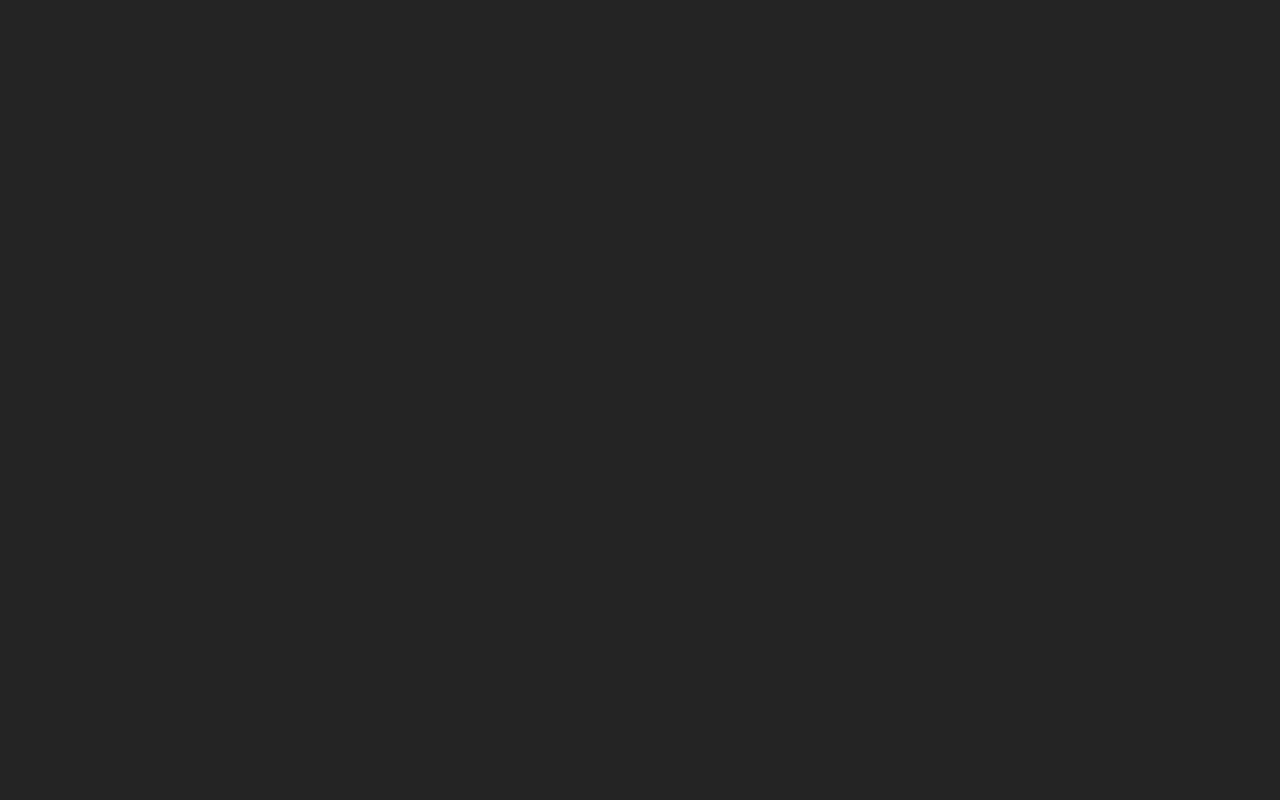
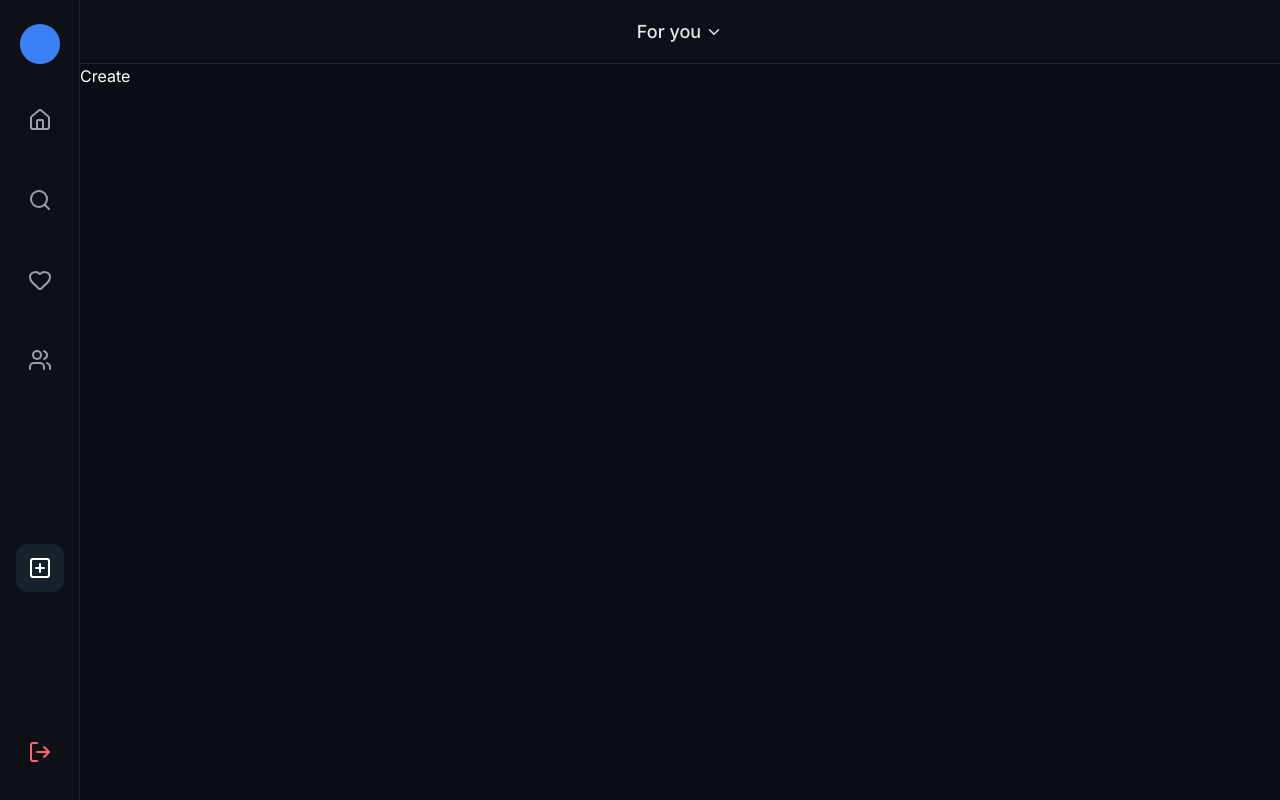
Before and after one commit to qadeptrai123/soichicity, a React (Vite) app in the folder frontend/: page /create in a window 1280 px wide. Before the commit this address had no page. Built offline with nearby package versions, Linux system fonts and the light colour scheme.

Commit message:
SOIC-28: Sidebar + Topbar + kết hợp vào các screen

```diff
--- a/frontend/src/App.tsx
+++ b/frontend/src/App.tsx
@@ -1,23 +1,92 @@
+// import { BrowserRouter, Routes, Route } from 'react-router-dom'
+// import './App.css'
+// import LoginForm from './pages/Login'
+// import ResetPassword from "./pages/ResetPassword";
+// import Register from "./pages/Register";
+// import ForgotPassword from "./pages/ForgotPassword";
+// import Feed from "./pages/Feed";
+// // import CreatePostDialog from './components/CreatePostDialog';
+
+
+// export default function App() {
+//   return (
+//     <BrowserRouter>
+//       <Routes>
+//         <Route path='/login' element={<LoginForm />} />
+//         <Route path='/register' element={<Register />} />
+//         <Route path='/forgot-password' element={<ForgotPassword />} />
+//         <Route path='/reset-password' element={<ResetPassword />} />
+//         <Route path='/' element={<Feed />} />
+//       </Routes>
+//     </BrowserRouter>
+//   )
+// }
+
+// import { BrowserRouter, Routes, Route } from 'react-router-dom'
+// import './App.css'
+
+// import LoginForm from './pages/Login'
+// import ResetPassword from "./pages/ResetPassword"
+// import Register from "./pages/Register"
+// import ForgotPassword from "./pages/ForgotPassword"
+// import Feed from "./pages/Feed"
+
+// import Layout from './components/layout/Layout'
+// export default function App() {
+//   return (
+//     <BrowserRouter>
+//       <Routes>
+//         {/* QUAN TRỌNG: Route Layout bao bọc các Route con */}
+//         <Route element={<Layout />}>
+
+//           {/* path="/" chính là trang Feed sẽ hiện vào vị trí <Outlet /> */}
+//           <Route path="/" element={<Feed />} />
+
+//           {/* Các trang khác */}
+//           <Route path="/search" element={<div className="text-white">Search</div>} />
+//         </Route>
+
+//         {/* Các route không có layout (Login/Register) để ra ngoài */}
+//         <Route path="/login" element={<div>Login Page</div>} />
+//       </Routes>
+//     </BrowserRouter>
+//   );
+// }
+
 import { BrowserRouter, Routes, Route } from 'react-router-dom'
 import './App.css'
+
 import LoginForm from './pages/Login'
-import ResetPassword from "./pages/ResetPassword";
-import Register from "./pages/Register";
-import ForgotPassword from "./pages/ForgotPassword";
-import Feed from "./pages/Feed";
-// import CreatePostDialog from './components/CreatePostDialog';
+import ResetPassword from "./pages/ResetPassword"
+import Register from "./pages/Register"
+import ForgotPassword from "./pages/ForgotPassword"
+import Feed from "./pages/Feed"
 
+import Layout from './components/layout/Layout'
 
 export default function App() {
   return (
     <BrowserRouter>
-      <Routes>
-        <Route path='/login' element={<LoginForm />} />
-        <Route path='/register' element={<Register />} />
-        <Route path='/forgot-password' element={<ForgotPassword />} />
-        <Route path='/reset-password' element={<ResetPassword />} />
-        <Route path='/' element={<Feed />} />
-      </Routes>
-    </BrowserRouter>
-  )
+    <Routes>
+
+      {/* AUTH ROUTES */}
+      <Route path="/login" element={<LoginForm />} />
+      <Route path="/register" element={<Register />} />
+      <Route path="/forgot-password" element={<ForgotPassword />} />
+      <Route path="/reset-password" element={<ResetPassword />} />
+
+      {/* APP ROUTES */}
+      <Route element={<Layout />}>
+        <Route index element={<Feed />} />
+
+        <Route path="search" element={<div className="text-white">Search</div>} />
+        <Route path="favorites" element={<div className="text-white">Favorites</div>} />
+        <Route path="community" element={<div className="text-white">Community</div>} />
+        <Route path="create" element={<div className="text-white">Create</div>} />
+      </Route>
+
+    </Routes>
+  </BrowserRouter>
+
+  );
 }
--- /dev/null
+++ b/frontend/src/components/layout/Layout.tsx
@@ -0,0 +1,73 @@
+// import Sidebar from "./Sidebar";
+// import Topbar from "./Topbar";
+// import { Outlet } from "react-router-dom";
+
+// export default function Layout() {
+//   return (
+//     <div className="flex bg-[#0d1117] text-white">
+//       <Sidebar />
+
+//       <div className="flex-1 min-h-screen flex flex-col">
+//         <Topbar />
+
+//         <div className="flex-1 overflow-auto px-10 py-6">
+//           <Outlet />
+//         </div>
+//       </div>
+//     </div>
+//   );
+// }
+// import Sidebar from "./Sidebar";
+// import Topbar from "./Topbar";
+// import { Outlet } from "react-router-dom";
+
+// export default function Layout() {
+//   return (
+//     <div className="relative bg-[#0b0f15] w-full min-h-screen">
+
+//       {/* Sidebar overlay (absolute) */}
+//       <div className="fixed left-0 top-0 h-screen z-20">
+//         <Sidebar />
+//       </div>
+
+//       {/* Topbar */}
+//       <div className="relative z-10">
+//         <Topbar />
+//       </div>
+
+//       {/* Main content */}
+//       <div className="flex-1 overflow-auto px-10 py-6">
+//            <Outlet />
+//          </div>
+//        </div>
+//   );
+// }
+import Sidebar from "./Sidebar";
+import Topbar from "./Topbar";
+import { Outlet } from "react-router-dom";
+
+export default function Layout() {
+  return (
+    <div className="bg-[#0b0f15] min-h-screen w-full flex">
+
+      {/* Sidebar (80px) */}
+      <div className="fixed left-0 top-0 h-screen w-20 z-30">
+        <Sidebar />
+      </div>
+
+      {/* RIGHT AREA (Topbar + Content) */}
+      <div className="flex-1 ml-20">
+        {/* Topbar */}
+        <div className="fixed top-0 left-20 right-0 h-16 z-20">
+          <Topbar />
+        </div>
+
+        {/* MAIN CONTENT (scrollable) */}
+        <div className="pt-16">
+          <Outlet />
+        </div>
+      </div>
+
+    </div>
+  );
+}
--- /dev/null
+++ b/frontend/src/components/layout/Sidebar.tsx
@@ -0,0 +1,61 @@
+import {
+    Home,
+    Search,
+    Heart,
+    Users,
+    PlusSquare,
+    LogOut,
+  } from "lucide-react";
+  import { Link, useLocation } from "react-router-dom";
+
+  const items = [
+    { icon: Home, path: "/" },
+    { icon: Search, path: "/search" },
+    { icon: Heart, path: "/favorites" },
+    { icon: Users, path: "/community" },
+    { icon: PlusSquare, path: "/create" },
+  ];
+
+  export default function Sidebar() {
+    const { pathname } = useLocation();
+
+    return (
+      <div className="w-20 h-screen bg-[#0d1117] border-r border-[#1f2632] flex flex-col justify-between py-6">
+        {/* Top Logo */}
+        <div className="flex flex-col items-center gap-8">
+          <div className="w-10 h-10 rounded-full bg-blue-500 flex items-center justify-center"></div>
+
+          {/* Menu */}
+          <div className="flex flex-col items-center gap-8">
+            {items.map((item, index) => {
+              const Icon = item.icon;
+              const active = pathname === item.path;
+
+              return (
+                <Link
+                  key={index}
+                  to={item.path}
+                  className={`p-3 rounded-xl transition ${
+                    active
+                      ? "bg-[#17212b] text-white"
+                      : "text-gray-400 hover:bg-[#1a222e] hover:text-white"
+                    } ${item.icon === PlusSquare ? "mt-32" : ""}`}   // ⬅️ Thêm dòng này
+                >
+                  <Icon size={24} />
+                </Link>
+              );
+            })}
+          </div>
+        </div>
+
+        {/* Logout */}
+        {/* Logout */}
+        <div className="flex justify-center">
+        <button className="p-3 rounded-xl text-red-400 hover:bg-red-500/20 hover:text-red-500 transition">
+            <LogOut size={24} />
+        </button>
+        </div>
+
+      </div>
+    );
+  }
--- /dev/null
+++ b/frontend/src/components/layout/Topbar.tsx
@@ -0,0 +1,57 @@
+// import { ChevronDown } from "lucide-react";
+
+// export default function Topbar() {
+//   return (
+//     <div className="h-16 w-full border-b border-[#1f2632] bg-[#0d1117] flex items-center justify-center">
+//       <button className="flex items-center gap-1 text-gray-200 text-lg font-medium hover:opacity-80 transition">
+//         For you
+//         <ChevronDown size={18} />
+//       </button>
+//     </div>
+//   );
+// }
+import { useState } from "react";
+import { ChevronDown } from "lucide-react";
+
+export default function Topbar() {
+  const [open, setOpen] = useState(false);
+  const [selected, setSelected] = useState("For you");
+
+  const options = ["For you", "Following", "Saved", "Liked"];
+
+  const handleSelect = (option: string) => {
+    setSelected(option);
+    setOpen(false);
+  };
+
+  return (
+    <div className="relative h-16 w-full border-b border-[#1f2632] bg-[#0d1117] flex items-center justify-center">
+
+      {/* Button */}
+      <button
+        onClick={() => setOpen(!open)}
+        className="flex items-center gap-1 text-gray-200 text-lg font-medium hover:opacity-80 transition"
+      >
+        {selected}
+        <ChevronDown size={18} className={`${open ? "rotate-180" : ""} transition`} />
+      </button>
+
+      {/* Dropdown */}
+      {open && (
+        <div className="absolute top-16 bg-[#0d1117] border border-[#1f2632] rounded-xl shadow-lg w-40 p-2">
+          {options.map((opt) => (
+            <button
+              key={opt}
+              onClick={() => handleSelect(opt)}
+              className={`w-full text-left px-3 py-2 rounded-lg text-gray-200 hover:bg-[#1a222e] transition ${
+                selected === opt ? "bg-[#17212b]" : ""
+              }`}
+            >
+              {opt}
+            </button>
+          ))}
+        </div>
+      )}
+    </div>
+  );
+}
--- a/frontend/src/pages/Feed.tsx
+++ b/frontend/src/pages/Feed.tsx
@@ -307,7 +307,7 @@ const Feed = () => {
                 {/* Login Prompt - Right Column */}
                 {isAuthenticated ? null : (
                     <div className="lg:col-span-1 w-full">
-                        <div className="sticky top-4">
+                        <div className="sticky top-20">
                             <LoginPrompt />
                         </div>
                     </div>
```
